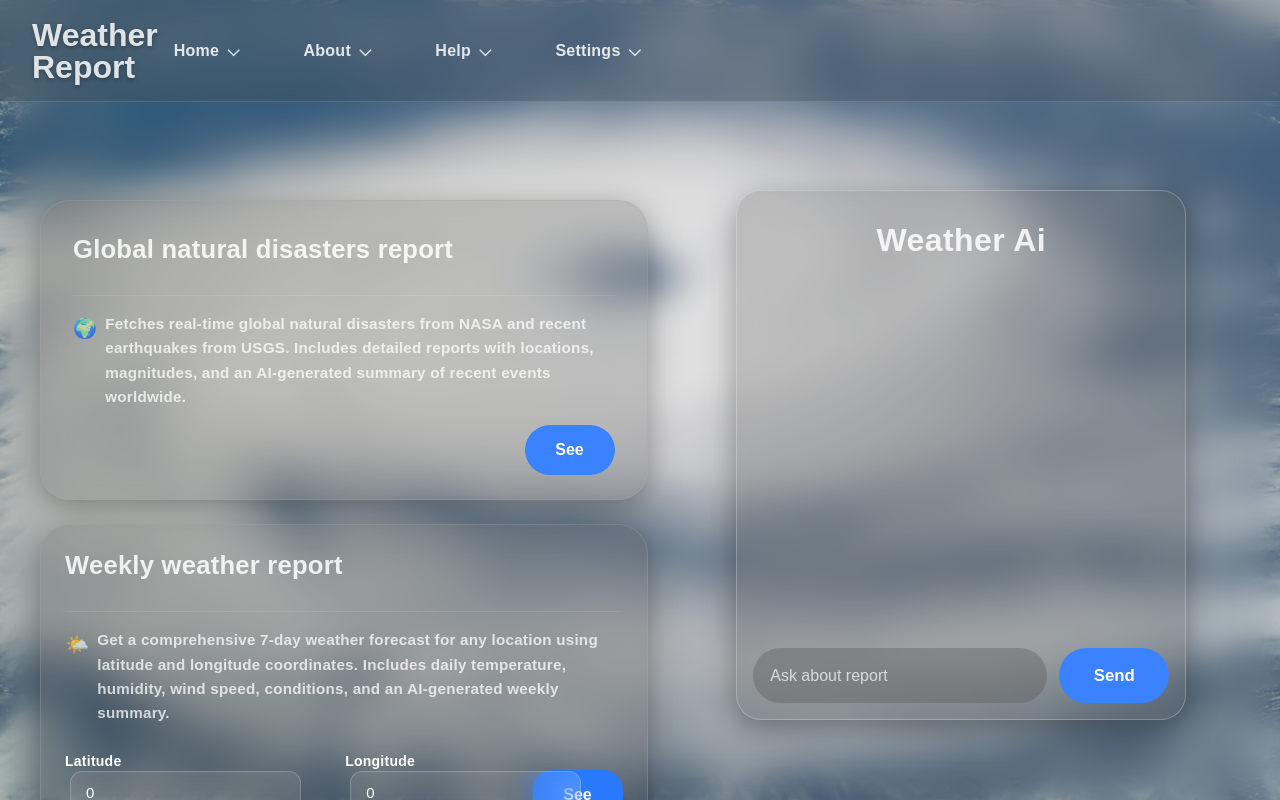
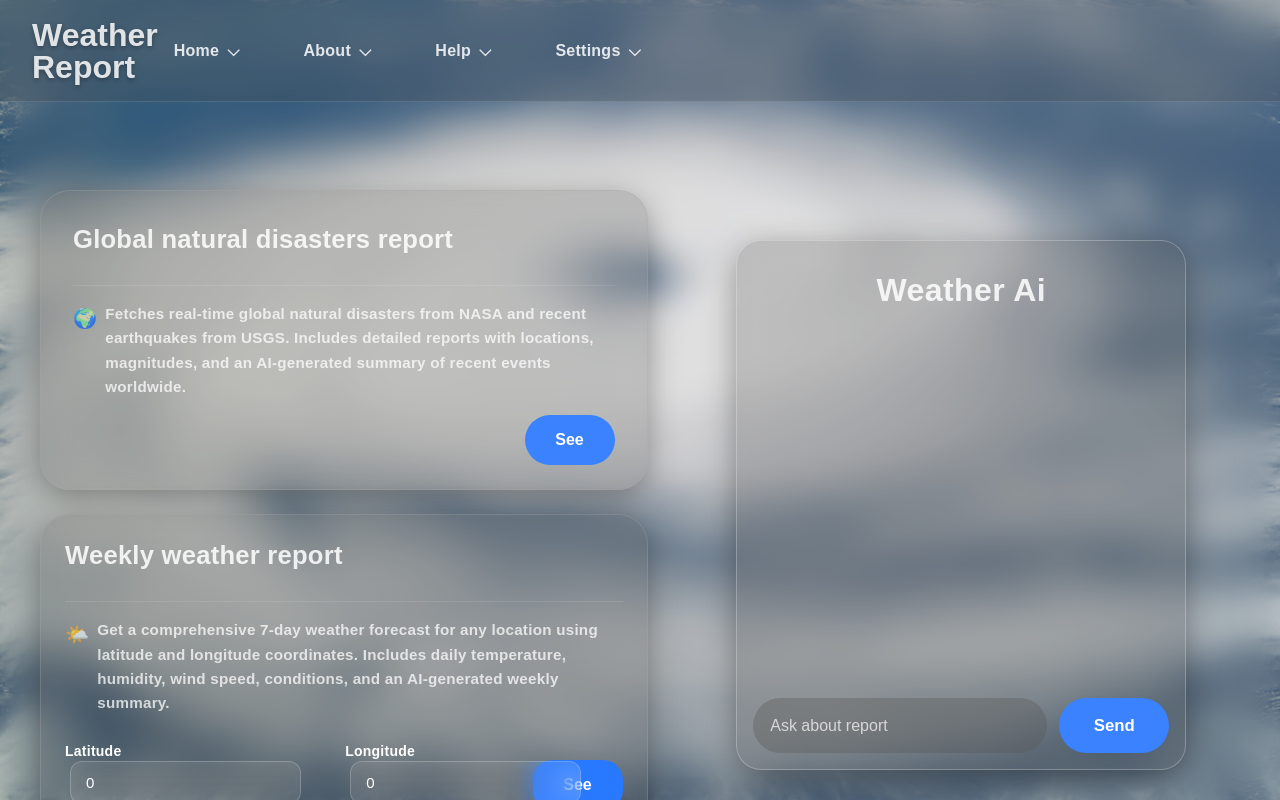
Before and after one commit to coding-cat0-0/weather-report, an Angular app in the folder frontend/: page /weather_report in a window 1280 px wide. Built offline with nearby package versions, Linux system fonts and the light colour scheme; a web font is replaced by a local one.

Commit message:
final push

```diff
--- a/frontend/src/app/weather-report/weather-report.component.css
+++ b/frontend/src/app/weather-report/weather-report.component.css
@@ -3,9 +3,7 @@
   position: relative;
   width: 100%;
   padding-top: 0;
-  min-height: 100vh;
   z-index: 1;
-  padding-top: 120px;
 }
 
 /* Glassy Header */
@@ -24,11 +22,13 @@ header {
   justify-content: space-between;
   align-items: center;
 
-  height: 102px; /* <- fixed height = no more accidental spacing */
-  padding: 0 2rem; /* horizontal only */
+  height: 102px;
+  /* <- fixed height = no more accidental spacing */
+  padding: 0 2rem;
+  /* horizontal only */
   box-sizing: border-box;
 
-  border-bottom: 1px solid rgba(255,255,255,0.12);
+  border-bottom: 1px solid rgba(255, 255, 255, 0.12);
 }
 
 header h1 {
@@ -105,13 +105,17 @@ nav ul li a:hover .arrow {
 }
 
 .page-container {
-  height: 100vh;
-  overflow-y: auto;
-  overflow-x: hidden;
-  margin-bottom: 40px;
+  min-height: 100vh;
+  height: auto;
+  padding-bottom: 60px;
 }
 
 
+.weather-dashboard {
+  align-items: stretch;
+    display: flex;
+  align-items: stretch;
+}
 
 .content-wrapper {
   padding-left: 0 !important;
@@ -119,6 +123,7 @@ nav ul li a:hover .arrow {
   justify-content: center !important;
   gap: 25px !important;
   /* spacing between left/right columns */
+  margin-top: 110px;
   display: flex;
   flex-direction: row;
   align-items: flex-start;
@@ -127,8 +132,8 @@ nav ul li a:hover .arrow {
 
 
 .left-column {
-  margin-left: 40px;
-  margin-top: 80px;
+  padding-left: 40px;
+  padding-top: 80px;
   display: flex;
   flex-direction: column;
   flex: 1;
@@ -139,6 +144,8 @@ nav ul li a:hover .arrow {
   display: flex;
   flex-direction: column;
   flex: 1;
+  margin-top: 60px;
+  align-self: flex-start;
 }
 
 .animate-block {
@@ -156,9 +163,10 @@ nav ul li a:hover .arrow {
 }
 
 .third-block {
+  position: sticky;
   margin-top: 0;
   margin-right: 0;
-  margin-bottom: 90px !important;
+  bottom: 20px;
 }
 
 
--- a/frontend/src/styles.css
+++ b/frontend/src/styles.css
@@ -41,9 +41,8 @@ html,
 body {
   margin: 0;
   padding: 0;
-
-  overflow: hidden;
-  /*font-family: 'Open Sauce Two', sans-serif !important;*/
+  overflow-x: hidden;
+  overflow-y: auto;
 }
 
 * {
```
